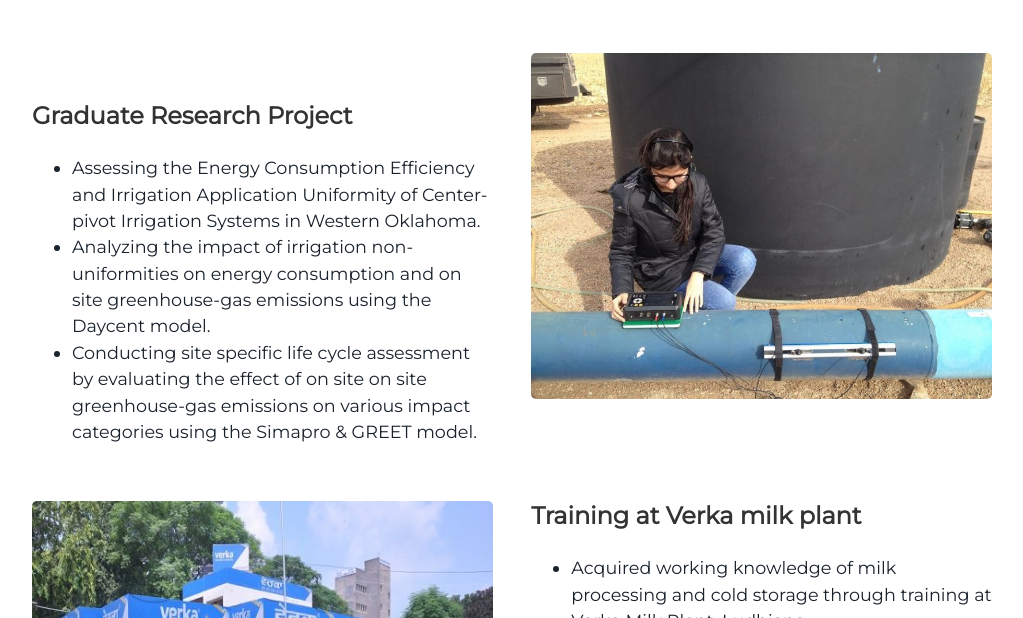
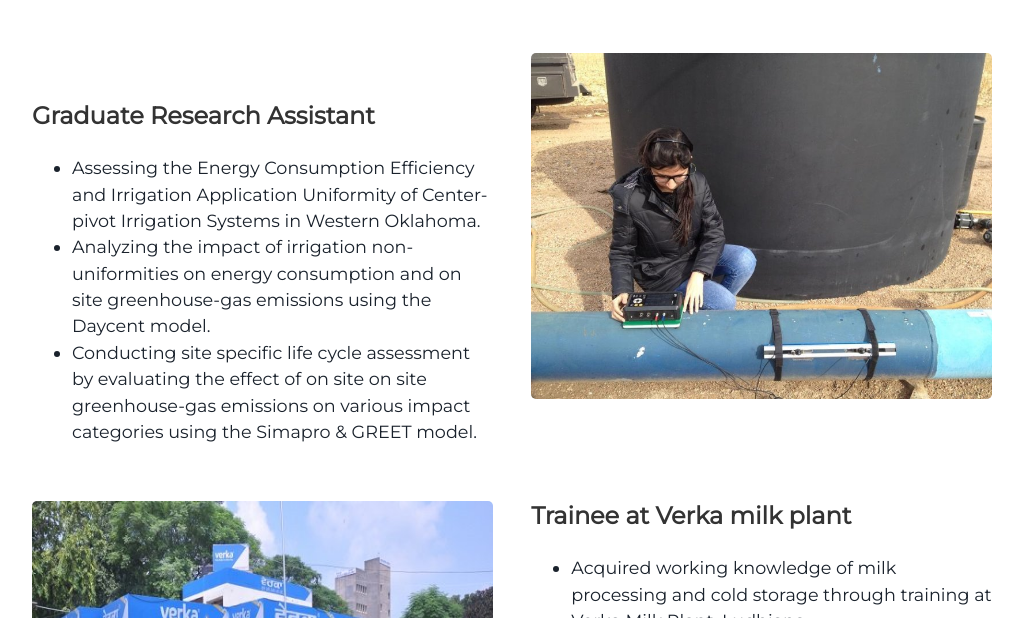
Before and after one commit to abhinavhanda21/dh, a Jekyll site: the page built from index.html, in a window 1280 px wide and 900 px high, scrolled down 1374 px. Shown: the part 159-777 px from the top of the window, without its empty margins (128-1151 px from the left). Built offline with Jekyll 4.4.1, drawn with Linux system fonts in a browser that asks for light colours.

Commit message:
Update projects.html

```diff
--- a/_includes/projects.html
+++ b/_includes/projects.html
@@ -6,7 +6,7 @@
     <img alt="mountains" src="{{ "/assets/img/work.jpeg" | prepend: site.baseurl }}" />
   </div>
   <div class="contents">
-    <h3> Graduate Research Project</h3>
+    <h3> Graduate Research Assistant </h3>
     <ul>
     <li>Assessing the Energy Consumption Efficiency and Irrigation Application Uniformity of Center-pivot Irrigation Systems in Western Oklahoma.</li>
     <li>Analyzing the impact of irrigation non-uniformities on energy consumption and on site greenhouse-gas emissions using the Daycent model.</li>
@@ -19,7 +19,7 @@
     <img alt="mountains" src="{{ "/assets/img/verka.jpg" | prepend: site.baseurl }}" />
   </div>
   <div class="contents-right">
-    <h3> Training at Verka milk plant </h3>
+    <h3> Trainee at Verka milk plant </h3>
     <ul>
       <li>Acquired working knowledge of milk processing and cold storage through training at Verka Milk Plant, Ludhiana.</li>
       <ul>
```
